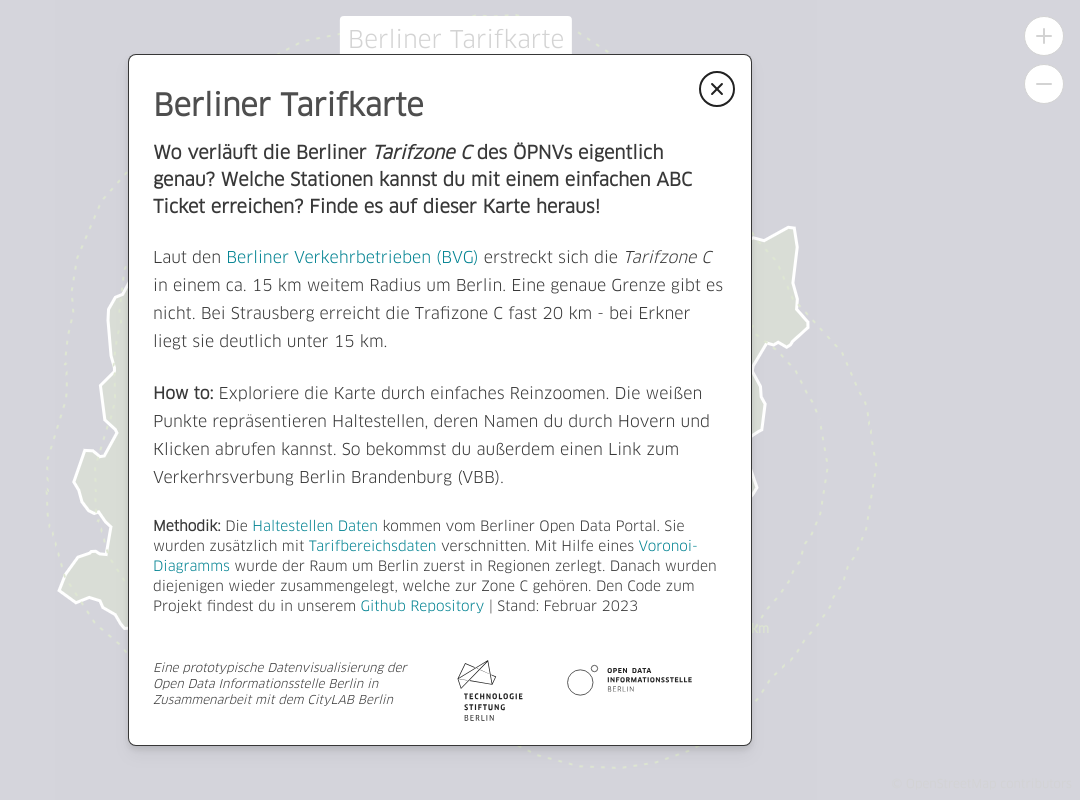
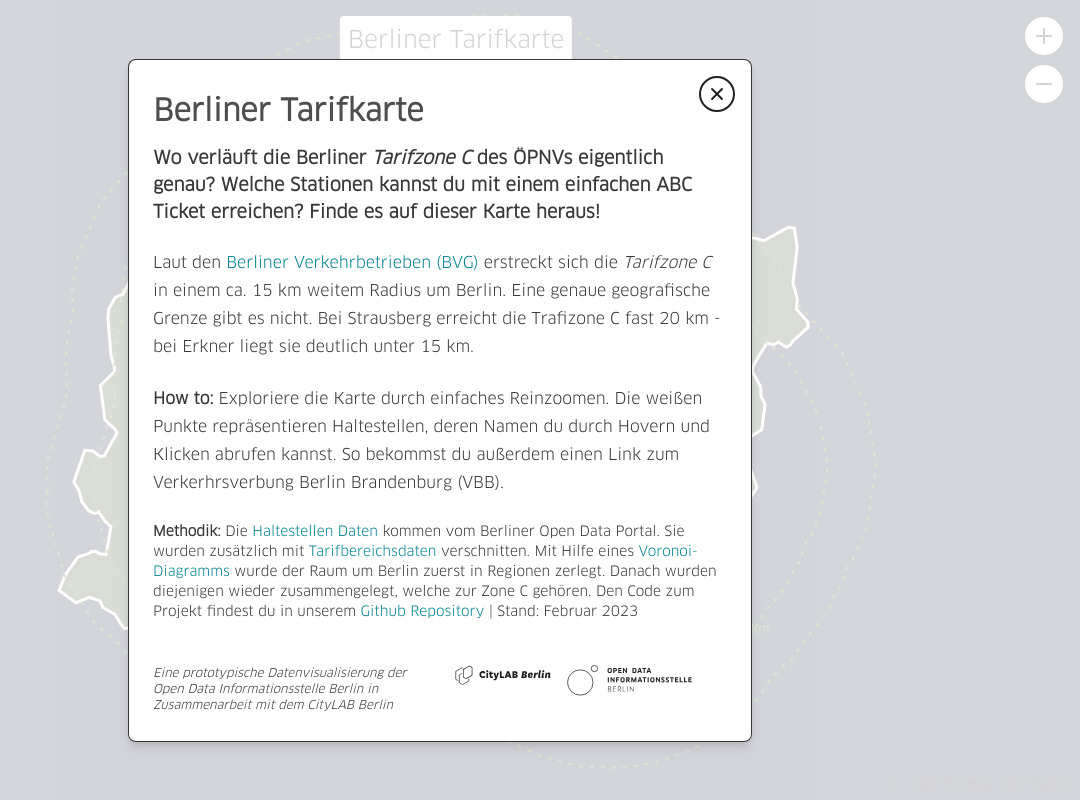
Before and after one commit to technologiestiftung/tarifkarte, a Next.js app: page / in a window 1280 px wide. Shown: the whole page, without its empty margins (200-1280 px from the left). Built offline with nearby package versions, Linux system fonts and the light colour scheme; no server answers.

Commit message:
update incon and text

```diff
--- a/src/components/IntroModal/index.tsx
+++ b/src/components/IntroModal/index.tsx
@@ -2,8 +2,9 @@
 import { Dialog } from "@headlessui/react";
 import { Cross } from "../Icons";
 
-import { TsbLogo } from "@components/Logos/TsbLogo";
+// import { TsbLogo } from "@components/Logos/TsbLogo";
 import { OdisLogo } from "@components/Logos/OdisLogo";
+import { CitylabLogoBw } from "../Logos/CitylabLogoBw";
 
 export interface IntroModalType {
   modalOpen: boolean;
@@ -32,7 +33,7 @@
         <div className="fixed inset-0 bg-white/80" aria-hidden="true" />
         <div className="fixed inset-0 overflow-y-auto">
           <div className="flex min-h-full items-center justify-center p-4 leading-7">
-            <Dialog.Panel className="border border-primary/50  bg-white text-black/90 max-h-full p-6 max-w-xs md:max-w-none filter drop-shadow-lg rounded-lg md:min-w-xl md:w-1/2 mx-auto transition-all">
+            <Dialog.Panel className="w-10/12 border border-primary/50  bg-white text-black/90 max-h-full p-6 md:max-w-none filter drop-shadow-lg rounded-lg md:min-w-xl lg:w-1/2 mx-auto transition-all">
               <button
                 className="text-black focus:outline-none top-0 right-0 m-4 absolute cursor-pointer z-20 hover:bg-black border-black border-2 rounded-full p-1 hover:text-white"
                 onClick={closeModal}
@@ -60,9 +61,10 @@
                   Berliner Verkehrbetrieben (BVG)
                 </a>{" "}
                 erstreckt sich die <span className="italic">Tarifzone C</span>{" "}
-                in einem ca. 15 km weitem Radius um Berlin. Eine genaue Grenze
-                gibt es nicht. Bei Strausberg erreicht die Trafizone C fast 20
-                km - bei Erkner liegt sie deutlich unter 15 km.
+                in einem ca. 15 km weitem Radius um Berlin. Eine genaue
+                geografische Grenze gibt es nicht. Bei Strausberg erreicht die
+                Trafizone C fast 20 km - bei Erkner liegt sie deutlich unter 15
+                km.
               </p>
               <p className="pb-6">
                 <span className="font-bold">How to:</span> Exploriere die Karte
@@ -147,7 +149,7 @@
                 </p>
                 <div className="inline-block ml-4 md:flex self-center">
                   <div className="w-32 md:pt-4 md:pl-4">
-                    <TsbLogo className={`w-30`} />
+                    <CitylabLogoBw className={`w-30 mr-4`} />
                   </div>
                   <div className="w-32 pt-2 mr-8 md:mt-0 self-center">
                     <OdisLogo className={`w-30`} />
--- /dev/null
+++ b/src/components/Logos/CitylabLogoBw/index.tsx
@@ -0,0 +1,79 @@
+import { FC, HTMLProps } from "react";
+
+export const CitylabLogoBw: FC<HTMLProps<HTMLDivElement>> = (props) => (
+  <div {...props}>
+    <svg
+      version="1.1"
+      id="Layer_1"
+      xmlns="http://www.w3.org/2000/svg"
+      x="0px"
+      y="0px"
+      viewBox="0 0 442.7 94.8"
+    >
+      <path
+        className="st0"
+        d="M140.7,53.1c-2.8,4.9-6.5,7.3-13.6,7.3c-8.5,0-14.4-5.9-14.4-16.2s5.6-16,15.3-16c6.6,0,10.7,3,12.9,8l-7.7,3.7  c-0.8-2.9-2.1-4.7-5.5-4.7c-4.4,0-7,3.5-7,9.2s2.4,9,7.2,9c2.5,0,4.7-1.4,5.8-4.2L140.7,53.1L140.7,53.1z"
+      />
+      <path
+        className="st0"
+        d="M148.8,23.9c2.7,0,4.8,1.4,4.8,4.4s-2.1,4.3-4.8,4.3c-2.5,0-4.6-1.5-4.6-4.3S146.3,23.9,148.8,23.9z   M152.7,35.5v24.3h-7.8V35.5H152.7z"
+      />
+      <path
+        className="st0"
+        d="M176.2,58.8c-2.2,1.1-4.8,1.6-8,1.6c-4.9,0-8.3-2.3-8.3-8.1V41.5h-3.5v-6h3.6v-5.1l7.8-0.9v6h7.2v6h-7.2v9  c0,2.5,1,3.3,2.9,3.3c1.5,0,2.9-0.6,4.3-1.6L176.2,58.8L176.2,58.8z"
+      />
+      <path
+        className="st0"
+        d="M188.3,45.8c1.3,4.7,1.6,7.9,1.6,7.9h0.2c0,0,0.3-3.2,1.7-7.9l3.1-10.3h8.2L193.3,62c-2.8,7.6-6.2,8.7-11.5,8.7  c-1.5,0-3.2-0.3-4.6-0.6l1.2-6.9c0.9,0.6,2.1,0.9,3.2,0.9c2.1,0,3.5-0.8,4.3-2.9l-9-25.6h8.5L188.3,45.8L188.3,45.8z"
+      />
+      <path
+        className="st0"
+        d="M214.9,28.9V53h11.6v6.8H207V28.8L214.9,28.9L214.9,28.9z"
+      />
+      <path
+        className="st0"
+        d="M250.1,54h-11.4l-1.9,5.8h-8.2l11.2-30.9h9.6l11.3,30.9h-8.4L250.1,54L250.1,54z M241,47.4h6.9l-0.8-2.4  c-1.8-5.2-2.5-9-2.5-9h-0.2c0,0-0.8,3.9-2.5,9L241,47.4L241,47.4z"
+      />
+      <path
+        className="st0"
+        d="M282.8,44c4.6,0.7,6.8,3.7,6.8,7.3c0,5-3.4,8.4-11,8.4h-13.5V28.8h13.6c6.2,0,9.6,2.9,9.6,7.8  c0,3.8-2.1,6.3-5.5,7.2L282.8,44L282.8,44z M276.9,41.6c2.1,0,3.5-0.8,3.5-2.9c0-2.3-1.3-3.1-3.7-3.1H273v6  C273,41.6,276.9,41.6,276.9,41.6z M273,53.1h4.9c2.3,0,3.7-0.6,3.7-3c0-1.9-1.4-2.9-3.7-2.9H273V53.1z"
+      />
+      <path
+        className="st0"
+        d="M325.4,44c4.5,0.7,6.1,3.5,6.1,6.5c0,6.3-5,9.3-12.5,9.3h-13.5l5.4-30.9h12.8c6.4,0,8.9,2.9,8.9,6.9  c0,4.7-3.3,7.5-7.1,8L325.4,44L325.4,44z M314.6,53.1h4.9c2.5,0,4.2-1,4.2-3.4c0-1.6-0.8-2.5-3.1-2.5h-4.9L314.6,53.1L314.6,53.1z   M320.4,41.6c2.1,0,4-0.8,4-3.4c0-1.9-1.1-2.7-3.1-2.7h-3.6l-1,6H320.4L320.4,41.6z"
+      />
+      <path
+        className="st0"
+        d="M350.8,51.4l7.5,1.8c-1.4,4.9-4.8,7.2-11.6,7.2s-11-4.1-11-10.5c0-9.6,6.4-14.9,13.4-14.9s10.3,4.2,10.3,8.8  c0,1.9-0.4,3.8-1,5.2h-14.3c-0.6,3.2,0.7,5.5,3.3,5.5C349.1,54.4,350.3,53.7,350.8,51.4L350.8,51.4z M351.4,44.9  c0-0.3,0.1-0.7,0.1-1.1c0-1.7-0.6-3.1-2.6-3.1s-3.4,1.9-3.9,4.2C344.9,44.9,351.4,44.9,351.4,44.9z"
+      />
+      <path
+        className="st0"
+        d="M381.1,44.3c-3.5-1.8-8.2-1.3-9.1,3.8l-2,11.7h-7.9l4.2-24.3h6.9l-0.2,6.7c1.7-5,5.7-8.1,9.9-7L381.1,44.3  L381.1,44.3z"
+      />
+      <path
+        className="st0"
+        d="M391.9,51.5c-0.2,1.2-0.1,2.2,1.5,2.2c0.5,0,1-0.1,1.6-0.3l-1.3,5.9c-1.3,0.4-2.8,0.7-4.1,0.7  c-4.8,0-6.7-2.4-5.9-7.1l5-28.2h7.9L391.9,51.5L391.9,51.5z"
+      />
+      <path
+        className="st0"
+        d="M407.5,51.5c-0.2,1.2-0.1,2.2,1.5,2.2c0.5,0,1-0.1,1.6-0.3l-1.3,5.9c-1.3,0.4-2.8,0.7-4.1,0.7  c-4.8,0-6.7-2.4-5.9-7.1l3.1-17.4h7.9L407.5,51.5L407.5,51.5z M407.3,23.9c2.7,0,4.8,1.4,4.8,4.4s-2,4.3-4.8,4.3  c-2.5,0-4.6-1.5-4.6-4.3S404.8,23.9,407.3,23.9z"
+      />
+      <path
+        className="st0"
+        d="M437.9,51.5c-0.2,1.2-0.1,2.2,1.5,2.2c0.5,0,1-0.1,1.6-0.3l-1.3,5.9c-1.3,0.4-2.8,0.7-4.1,0.7  c-4.8,0-6.7-2.4-5.9-7.1l1.3-7.6c0.4-2.2,0-4-2.5-4c-1.9,0-3.5,1.7-4.1,5.5l-2.3,12.9h-7.9l4.2-24.3h6.9l0.1,4.9  c1.5-3.6,3.7-5.5,7.7-5.5c3.8,0,6.2,2.5,6.2,6.2c0,0.8,0,1.4-0.2,2L437.9,51.5L437.9,51.5z"
+      />
+      <path
+        className="st0"
+        d="M66.2,6.2l10.9,6.3l-0.1,33.7L51,61.4l-11.4-6.5l0.2-33.4L66.2,6.2 M66.2,2.8L36.9,19.7l-0.3,36.9L51,64.9  L80.1,48l0.1-37.1L66.2,2.8L66.2,2.8L66.2,2.8z"
+      />
+      <path
+        className="st1"
+        d="M15.7,72.9L3.2,65.8l0.3-36.9l29.4-16.9l4.7,2.7"
+      />
+      <path
+        className="st1"
+        d="M63.5,62.5l0,11.4L34.3,90.8l-14.4-8.2l0.3-36.9l12.4-7.2"
+      />
+    </svg>
+  </div>
+);
--- a/src/styles/globals.css
+++ b/src/styles/globals.css
@@ -6,6 +6,16 @@
 body {
   padding: 0;
   margin: 0;
+}
+
+.st0 {
+  fill: #1d1d1b;
+}
+.st1 {
+  fill: none;
+  stroke: #1d1d1b;
+  stroke-width: 3;
+  stroke-miterlimit: 10;
 }
 
 @layer base {
```
